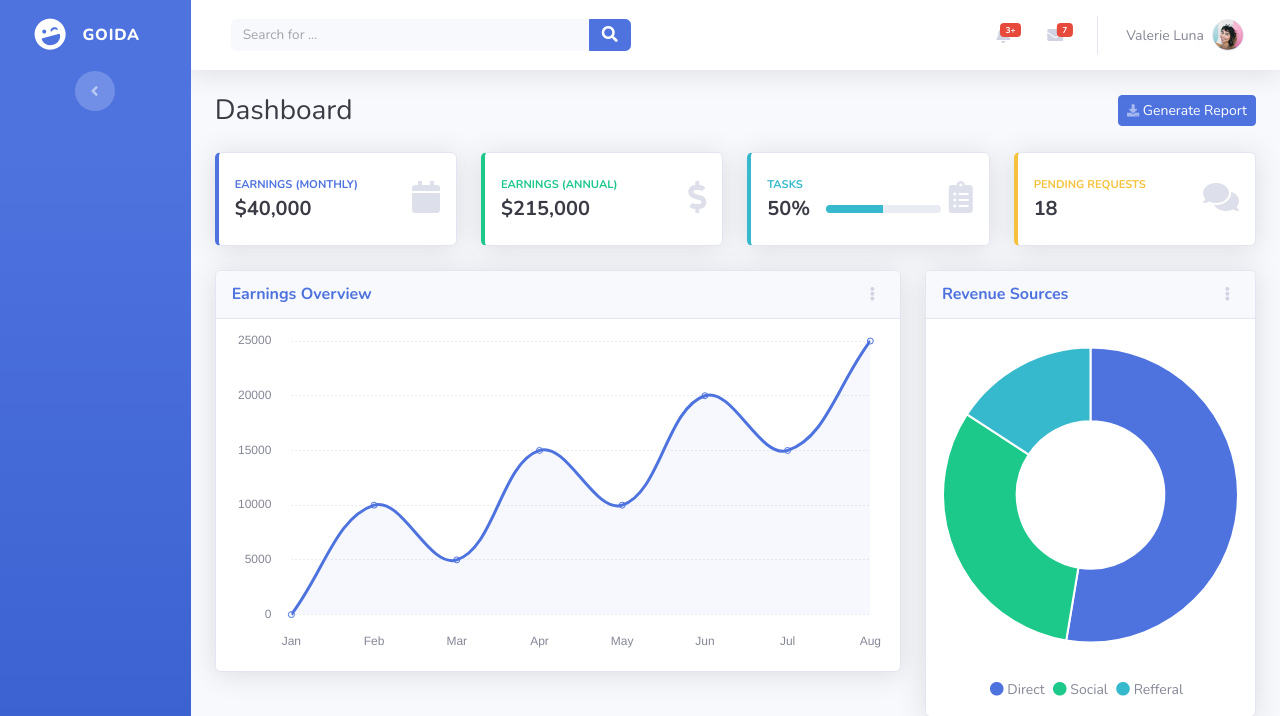
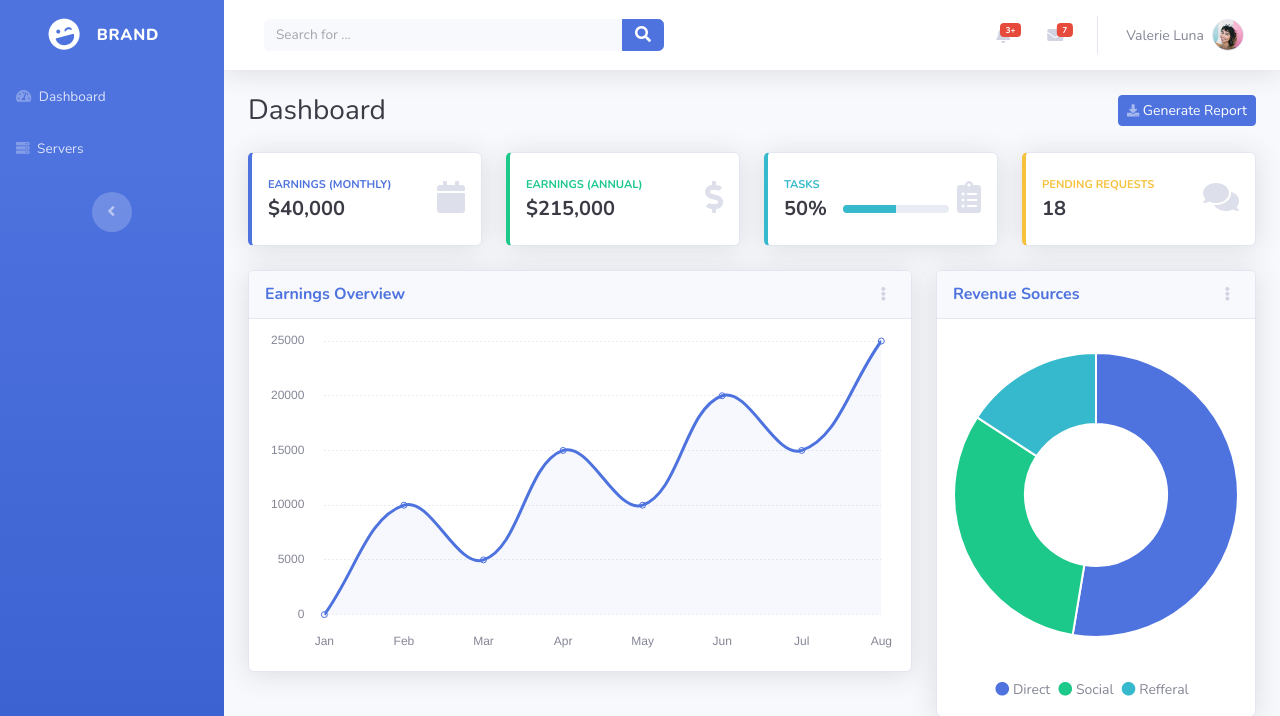
Before and after one commit to ByteForge-Systems/vpn-admin, a Django app: page /admin/ in a window 1280 px wide. Shown: the top 716 px of the page. Run offline with Django 5.2, Linux system fonts and the light colour scheme; the visitor is signed in with stand-in values (Sample User, id 1); some libraries are stand-ins or nearby versions.

Commit message:
add servers

```diff
--- a/admin_panel/templates/admin_panel/dashboard.html
+++ b/admin_panel/templates/admin_panel/dashboard.html
@@ -5,7 +5,7 @@
 <head>
     <meta charset="utf-8">
     <meta name="viewport" content="width=device-width, initial-scale=1.0, shrink-to-fit=no">
-    <title>Dashboard - Goida</title>
+    <title>Dashboard - Brand</title>
     <link rel="stylesheet" href="{% static 'assets/bootstrap/css/bootstrap.min.css' %}">
     <link rel="stylesheet" href="https://fonts.googleapis.com/css?family=Nunito:200,200i,300,300i,400,400i,600,600i,700,700i,800,800i,900,900i&amp;display=swap">
     <link rel="stylesheet" href="{% static 'assets/fonts/fontawesome-all.min.css' %}">
@@ -16,9 +16,23 @@
         <nav class="navbar align-items-start sidebar sidebar-dark accordion bg-gradient-primary p-0 navbar-dark">
             <div class="container-fluid d-flex flex-column p-0"><a class="navbar-brand d-flex justify-content-center align-items-center sidebar-brand m-0" href="#">
                     <div class="sidebar-brand-icon rotate-n-15"><i class="fas fa-laugh-wink"></i></div>
-                    <div class="sidebar-brand-text mx-3"><span>Goida</span></div>
+                    <div class="sidebar-brand-text mx-3"><span>Brand</span></div>
                 </a>
                 <hr class="sidebar-divider my-0">
+                <ul class="navbar-nav text-light" id="accordionSidebar">
+                    <li class="nav-item">
+                        <a class="nav-link {% if request.path == '/dashboard/' %}active{% endif %}" href="{% url 'dashboard' %}">
+                            <i class="fas fa-tachometer-alt"></i>
+                            <span>Dashboard</span>
+                        </a>
+                    </li>
+                    <li class="nav-item">
+                        <a class="nav-link {% if request.path == '/servers/' %}active{% endif %}" href="{% url 'servers' %}">
+                            <i class="fas fa-server"></i>
+                            <span>Servers</span>
+                        </a>
+                    </li>
+                </ul>
                 <div class="text-center d-none d-md-inline"><button class="btn rounded-circle border-0" id="sidebarToggle" type="button"></button></div>
             </div>
         </nav>
--- a/admin_panel/urls.py
+++ b/admin_panel/urls.py
@@ -6,4 +6,5 @@ urlpatterns = [
     path('login/', auth_views.LoginView.as_view(), name='login'),
     path('', views.dashboard, name='dashboard'),
     path('logout/', auth_views.LogoutView.as_view(), name='logout'),
+    path('servers/', views.servers, name='servers')
 ]
--- a/admin_panel/views.py
+++ b/admin_panel/views.py
@@ -1,7 +1,13 @@
+import requests
 from django.contrib.auth.decorators import login_required
 from django.shortcuts import render
 
-
+#TODO
+#create views api/nodes
 @login_required
 def dashboard(request):
     return render(request, 'admin_panel/dashboard.html')
+
+@login_required
+def servers(request):
+    return render(request, 'admin_panel/servers.html')
```
